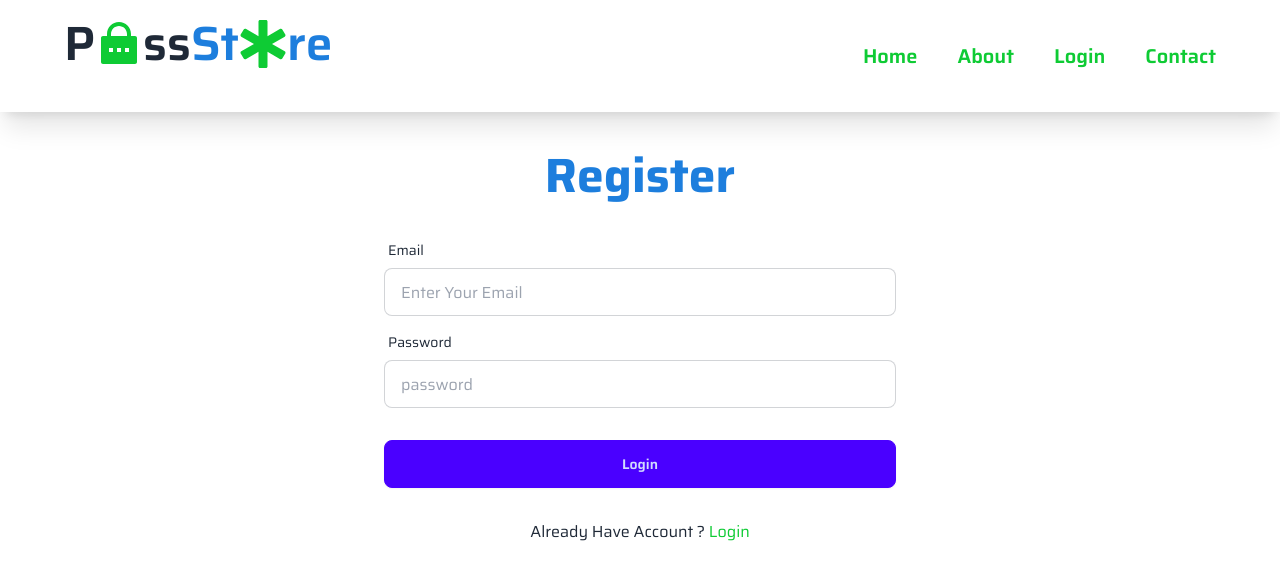
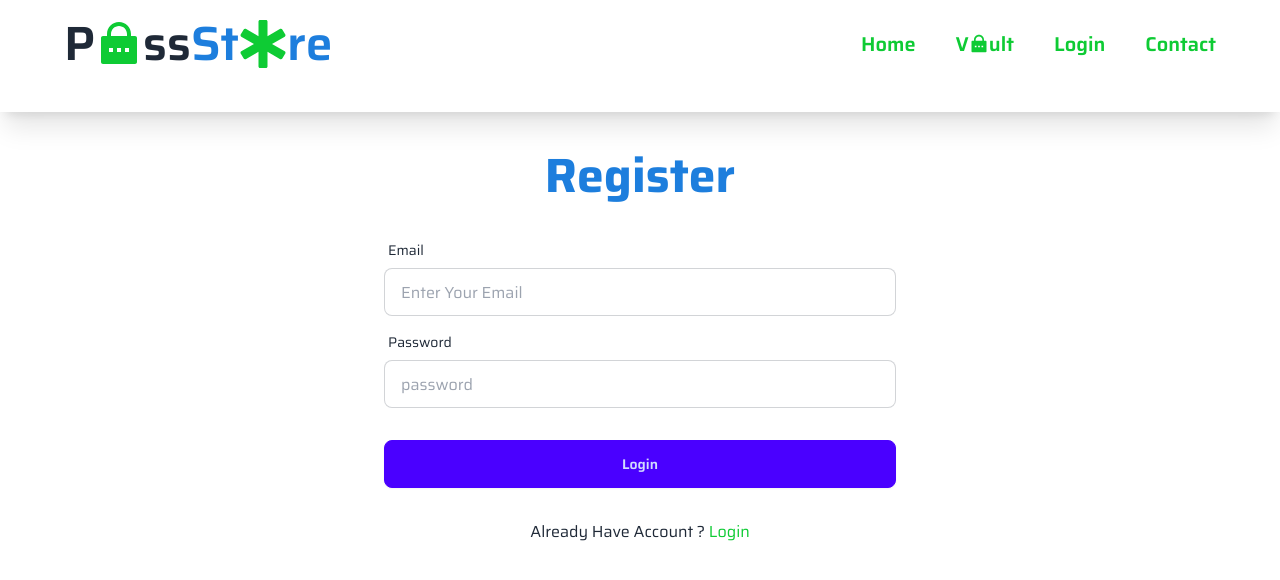
Before and after one commit to ammarcse50/password-manager-client, a React (Vite) app: page /register in a window 1280 px wide. Shown: the top 580 px of the page. Built offline with nearby package versions, Linux system fonts and the light colour scheme; no server answers.

Commit message:
private-route-vault

```diff
--- a/src/components/Login.jsx
+++ b/src/components/Login.jsx
@@ -59,7 +59,7 @@ const Login = () => {
           </label>
         </div>
         <div className="form-control mt-6">
-          <button className="btn btn-primary">Login</button>
+          <button to="/" className="btn btn-primary">Login</button>
         </div>
         <div className="mt-6 flex justify-center">
           <button className="">Already Login Done? <Link to="/register" className='text-primary-color'>Register</Link></button>
--- a/src/components/Manager.jsx
+++ b/src/components/Manager.jsx
@@ -153,7 +153,7 @@ const Manager = () => {
           </div>
         </form>
       </div>
-      <PassStore></PassStore>
+
 
     </div>
   );
--- a/src/components/Navbar.jsx
+++ b/src/components/Navbar.jsx
@@ -45,12 +45,17 @@ const Navbar = () => {
           >
             Home
           </Link>
-          <a
+          <Link
+          to="/passstore"
             href=""
             className="hover:text-second-color font-semibold md:text-xl"
           >
-            About
-          </a>
+            <button className="flex justify-center  items-center mb-6 ">
+            V<RiLockPasswordFill className="text-primary-color" />
+             ult
+
+          </button>
+          </Link>
           {user ? (
             <Link
               onClick={handleLogOut}
--- a/src/components/PassStore.jsx
+++ b/src/components/PassStore.jsx
@@ -77,7 +77,7 @@ const PassStore = ({ handleUpdate }) => {
                     onClick={() => handleDelete(data._id)}
                     className=""
                   >
-                    <MdOutlineDeleteForever className="text-3xl text-primary-color" />{" "}
+                    <MdOutlineDeleteForever className="text-3xl text-rose-500" />{" "}
                   </a>
                 </td>
               </tr>
--- a/src/components/PrivateRoute.jsx
+++ b/src/components/PrivateRoute.jsx
@@ -2,11 +2,19 @@ import React, { useContext } from "react";
 import { AuthContext } from "./AuthProvider";
 import { Navigate } from "react-router-dom";
 
-const PrivateRoute = ({ children }) => {
+const PrivateRoute = ({ children , loading }) => {
 
 const context = useContext(AuthContext);
 
   const { user } = context;
+
+   if(loading)
+{
+    return <span className="loading loading-spinner loading-lg"></span>
+
+
+}
+
 
   if (user) {
     return children;
--- a/src/components/Root.jsx
+++ b/src/components/Root.jsx
@@ -1,13 +1,17 @@
 import React from "react";
 import { Outlet } from "react-router-dom";
 import Navbar from "./Navbar";
+import PassStore from "./PassStore";
 
 const Root = () => {
   return (
     <div>
       <Navbar></Navbar>
+
       <div className="max-w-6xl mx-auto">
+
         <Outlet></Outlet>
+
       </div>{" "}
     </div>
   );
--- a/src/main.jsx
+++ b/src/main.jsx
@@ -10,6 +10,8 @@ import Manager from "./components/Manager.jsx";
 import AuthProvider from "./components/AuthProvider.jsx";
 import Register from "./components/Register.jsx";
 import PrivateRoute from "./components/PrivateRoute.jsx";
+import PassStore from "./components/PassStore.jsx";
+
 const router = createBrowserRouter([
   {
     path: "/",
@@ -17,17 +19,17 @@ const router = createBrowserRouter([
     children: [
       {
         path: "/",
-        element: (
-          <PrivateRoute>
-            {" "}
-            <Manager></Manager>
-          </PrivateRoute>
-        ),
+        element: <Manager></Manager>
+      },
+      {
+        path: "/passstore",
+        element: <PrivateRoute><PassStore></PassStore> </PrivateRoute>
       },
       {
         path: "/login",
         element: <Login></Login>,
       },
+
       {
         path: "/register",
         element: <Register></Register>,
```
